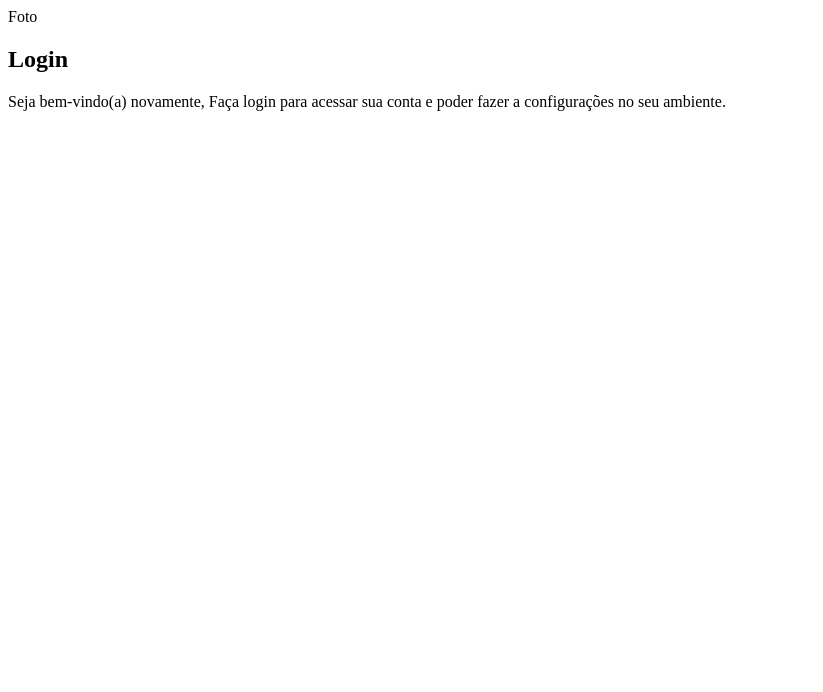
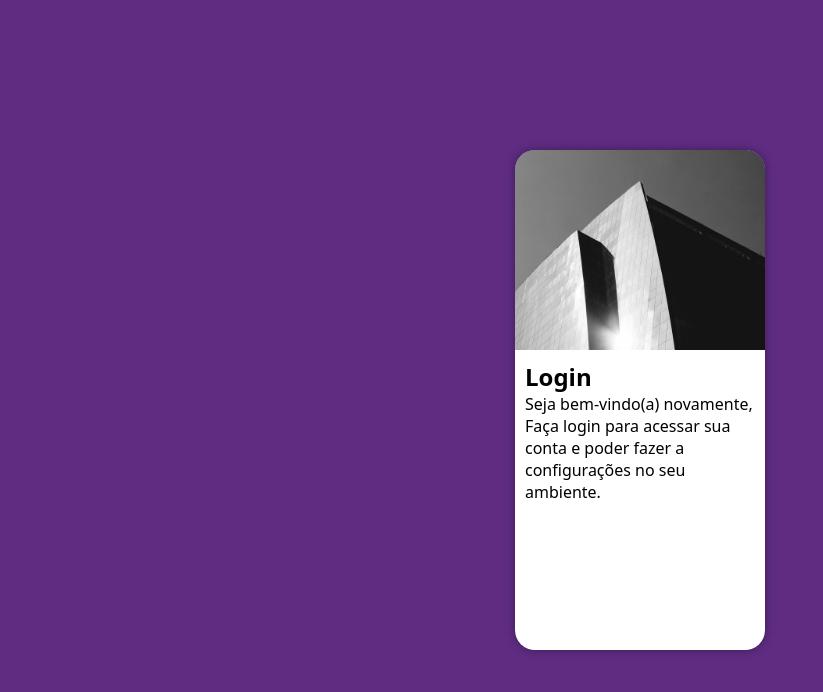
Before and after one commit to Victorhugopinheiro/projeto-login, a plain HTML site: page index.html in a window 1280 px wide. Shown: the whole page, without its empty margins (0-823 px from the left). Drawn offline with Linux system fonts and the light colour scheme.

Commit message:
Começo do login no celular

```diff
--- a/estilos/style.css
+++ b/estilos/style.css
@@ -4,3 +4,50 @@ Paletas de cores
 Verde: #59a09d
 Lilás: #5f2c82
 */
+
+*{
+    font-family: system-ui, -apple-system, BlinkMacSystemFont, 'Segoe UI', Roboto, Oxygen, Ubuntu, Cantarell, 'Open Sans', 'Helvetica Neue', sans-serif;
+    margin: 0px;
+    padding: 0px;
+    box-sizing: border-box;
+}
+
+body,html{
+    background-color:#5f2c82 ;
+    height: 100vh;
+    width: 100vw;
+
+}
+
+main{
+    position: relative;
+    height: 100vh;
+    width: 100vw;
+}
+
+section#login{
+    position: absolute;
+    top: 50%;
+    left: 50%;
+    transform: translate(-50%, -50%);
+    background-color: white;
+    width: 250px;
+    height: 500px;
+    border-radius: 20px;
+    overflow: hidden;
+    box-shadow: 0px 0px 10px rgba(0, 0, 0, 0.37);
+}
+
+section#login > div#imagem{
+    display: block;
+background: #5f2c82 url(../imagens/pexels-bruno-thethe-2747596.jpg) no-repeat;
+height: 200px;
+background-size: cover;
+background-position: center center;
+
+}
+
+section#login > div#formulario{
+    display: block;
+    padding: 10px;
+}
--- a/index.html
+++ b/index.html
@@ -10,7 +10,7 @@
     <main>
         <section id="login">
             <div id="imagem">
-                Foto
+
             </div>
             <div id="formulario">
                 <h1>Login</h1>
```
